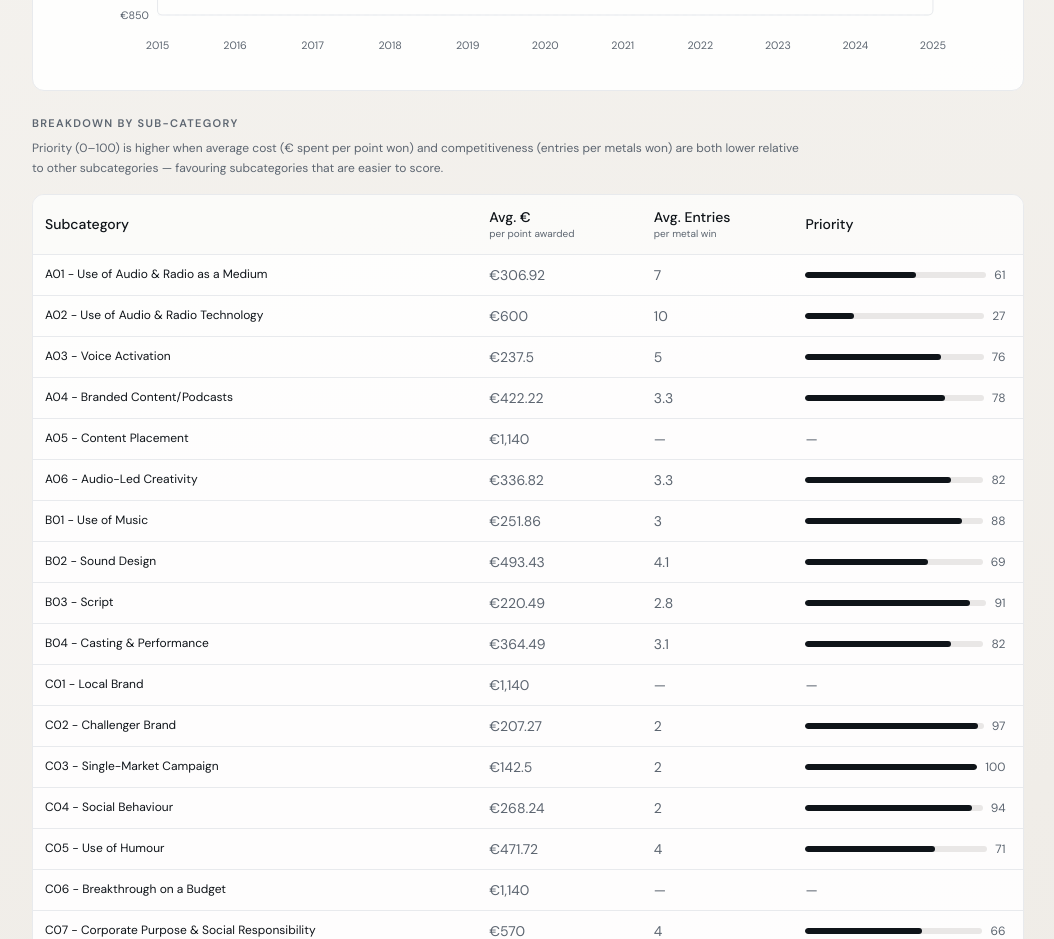
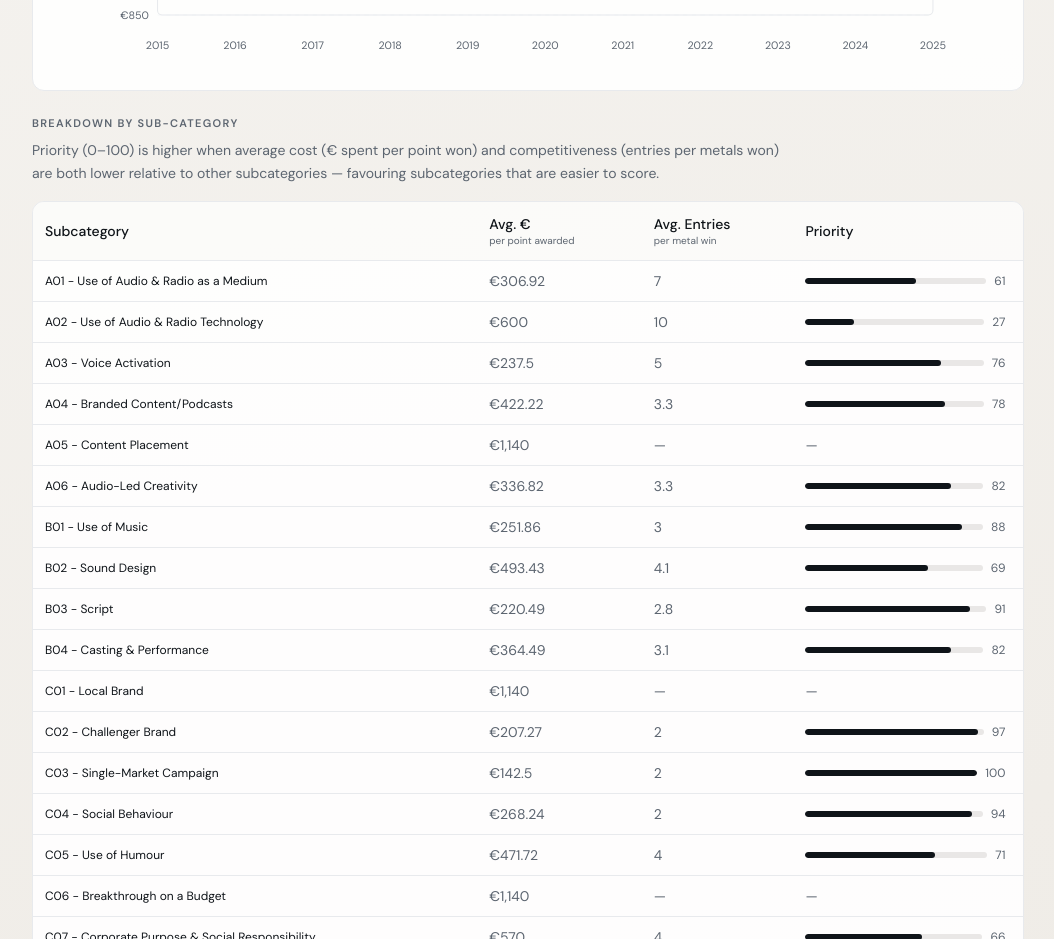
Before and after one commit to inoffensive/CannesDecoded, a React (Vite) app in the folder web/: page /category/audio-radio in a window 1280 px wide. Shown: the part 1940-2879 px from the top of the page, without its empty margins (112-1166 px from the left). Built offline with nearby package versions, Linux system fonts and the light colour scheme.

Commit message:
Cost section: match Priority note body size to other copy
Made-with: Cursor

```diff
--- a/web/src/pages/CategoryDetailPage.tsx
+++ b/web/src/pages/CategoryDetailPage.tsx
@@ -404,7 +404,7 @@ export default function CategoryDetailPage() {
               Breakdown by Sub-Category
             </h3>
             {data.subcategory_cost_note ? (
-              <p className="mt-2 max-w-3xl text-xs leading-relaxed text-[var(--color-cannes-muted)]">
+              <p className="mt-2 max-w-3xl text-sm leading-relaxed text-[var(--color-cannes-muted)]">
                 {data.subcategory_cost_note}
               </p>
             ) : null}
```
